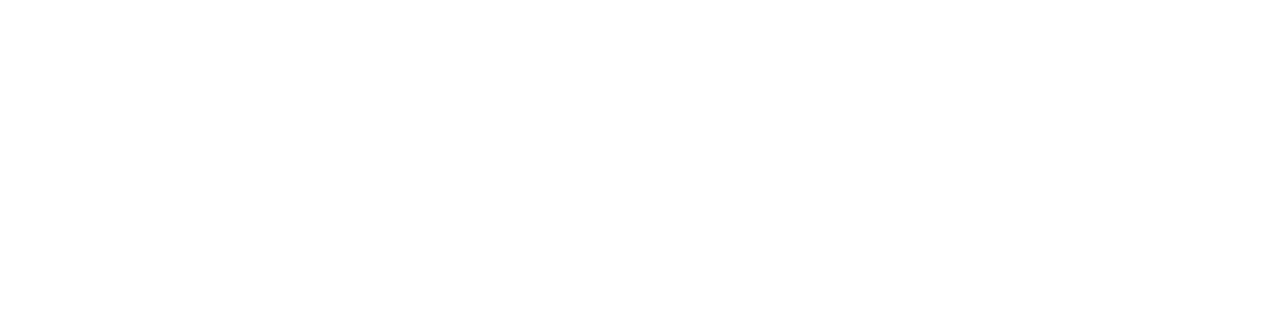
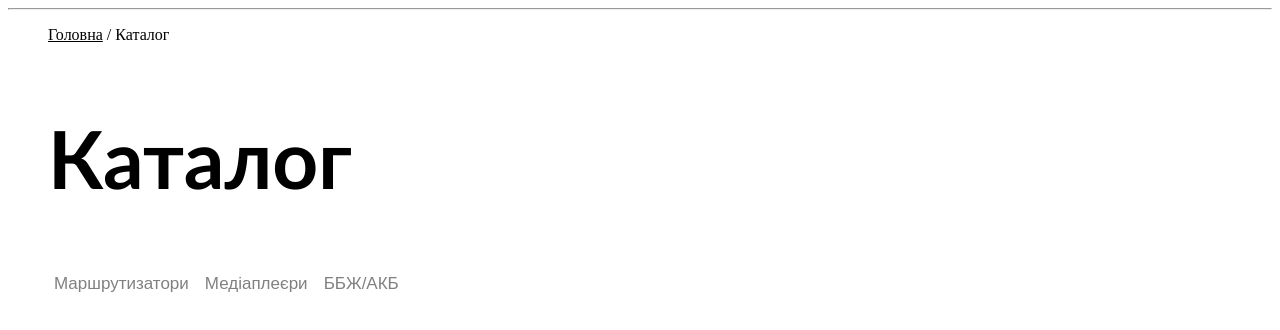
Before and after one commit to Jonika3000/Ekzamen, a plain HTML site: page catalog.html in a window 1280 px wide. Drawn offline with Linux system fonts and the light colour scheme.

Commit message:
Catalog edit

```diff
--- a/catalog.html
+++ b/catalog.html
@@ -1,13 +1,39 @@
 <!DOCTYPE html>
 <html lang="en">
+
 <head>
     <meta charset="UTF-8">
     <meta http-equiv="X-UA-Compatible" content="IE=edge">
     <meta name="viewport" content="width=device-width, initial-scale=1.0">
-    <title>Document</title>
+    <link rel="stylesheet" href="catalogFolder/styleCatalog.css">
+    <title>Каталог</title>
 </head>
+
 <body>
     <!-- Catalog page -->
+    <hr>
+    <div class="mainDiv">
+        <!-- Section 1 start-->
+        <section id="Section1">
+            <p><a class="aUpStyle" href="main.html">Головна</a> / Каталог</p>
+            <h1 class="h1UpStyle">Каталог</h1>
+        </section>
+        <!-- Section 1 end-->
+
+        <!-- Section 2 start-->
+        <section id="Section1">
+            <div class="containerSection2">
+                <button class="buttonSection2">Маршрутизатори</button>
+                <button class="buttonSection2">Медіаплеєри</button>
+                <button class="buttonSection2">ББЖ/АКБ</button>
+            </div>
+        </section>
+
+
+        <!-- Section 2 end-->
+    </div>
+
 
 </body>
+
 </html>
--- /dev/null
+++ b/catalogFolder/styleCatalog.css
@@ -0,0 +1,29 @@
+/* Section 1 */
+.mainDiv{
+    padding-left: max(40px,env(safe-area-inset-left));
+    padding-right: max(40px,env(safe-area-inset-right));
+    margin-right: auto;
+    margin-left: auto;
+}
+.aUpStyle{
+    color: black;
+}
+.aUpStyle:hover{
+    color: deepskyblue;
+}
+.h1UpStyle{
+    font-size: 5rem;
+    font-family: 'Gill Sans', 'Gill Sans MT', Calibri, 'Trebuchet MS', sans-serif;
+}
+/* //////////////////////////////////////////////////// */
+
+.buttonSection2{
+    background-color: transparent;
+    border: 0px;
+    font-size: 17px;
+    color: gray;
+
+}
+.buttonSection2:hover{
+    color: deepskyblue;
+}
```
Also changed, not shown: catalogFolder/jsCatalog.js (added).
